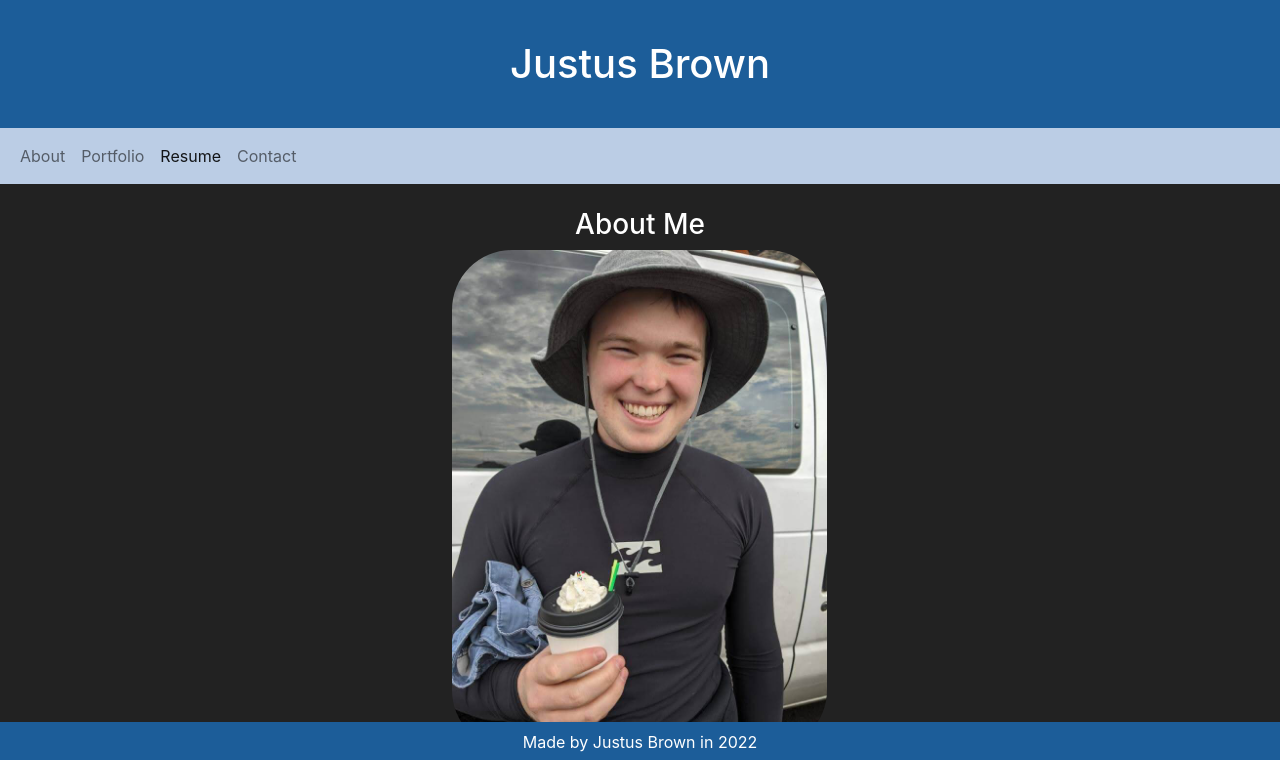
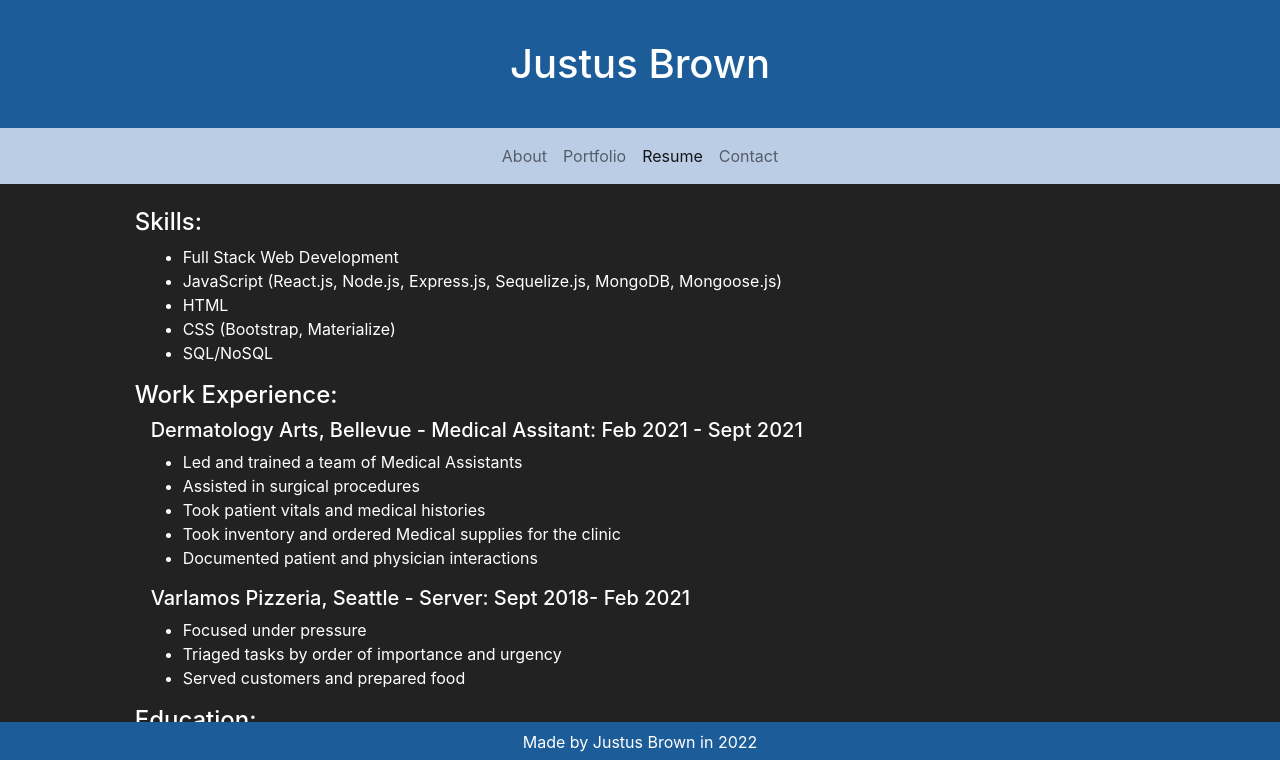
Before and after one commit to brownj47/portfolio, a React (Create React App) app: page /#/resume in a window 1280 px wide. Shown: the top 760 px of the page. Built offline with nearby package versions, Linux system fonts and the light colour scheme.

Commit message:
center menu items, make a hash router

```diff
--- a/src/components/nav/Nav.js
+++ b/src/components/nav/Nav.js
@@ -18,7 +18,7 @@
                         <span className="navbar-toggler-icon"></span>
                     </button>
                     <div className="collapse navbar-collapse" id="navbarToggle">
-                        <ul className="navbar-nav me-auto mb-2 mb-lg-0 justify-content-center">
+                        <ul className="navbar-nav mx-auto mb-2 mb-lg-0 justify-content-center">
                             <li className="nav-item">
                                 <Link to='/' className={`nav-link ${currentPage === 'home' ? 'active' : ''}`} aria-current="page" onClick={() => { setCurrentPage('home') }}> About</Link>
                             </li>
--- a/src/index.js
+++ b/src/index.js
@@ -1,6 +1,6 @@
 import React from 'react';
 import ReactDOM from 'react-dom/client';
-import { BrowserRouter } from "react-router-dom";
+import { HashRouter } from "react-router-dom";
 
 // Bootstrap CSS
 import "bootstrap/dist/css/bootstrap.min.css";
@@ -13,7 +13,7 @@
 
 const root = ReactDOM.createRoot(document.getElementById('root'));
 root.render(
-  <BrowserRouter>
+  <HashRouter>
     <App />
-  </BrowserRouter>
+  </HashRouter>
 );
```
Also changed, not shown: src/pages/Home.js (deleted, +0 -52 lines), src/pages/home.css (deleted, +0 -11 lines), public/manifest.json.
